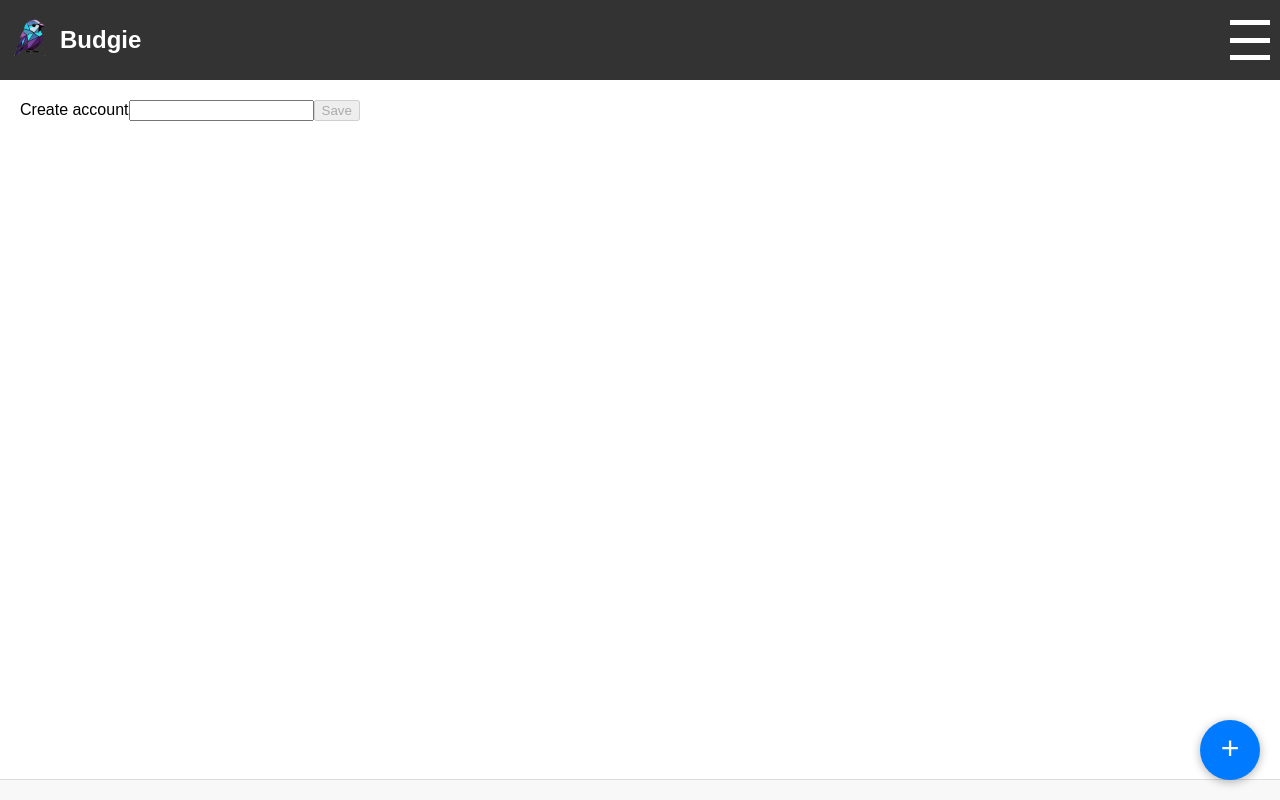
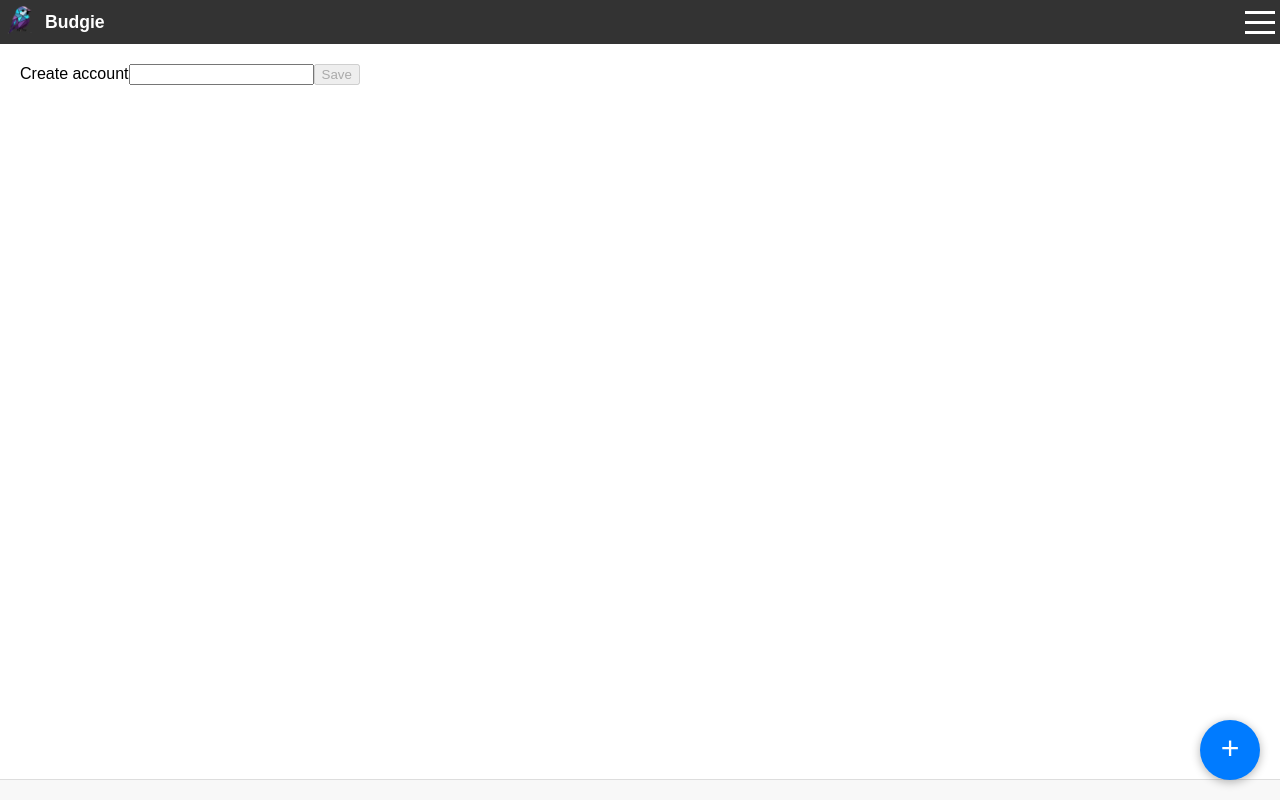
Before and after one commit to hammadfauz/budgie, a React (Vite) app: page /budgie/account/add in a window 1280 px wide. Built offline with nearby package versions, Linux system fonts and the light colour scheme; what dexie-relationships would draw is missing.

Commit message:
reduces titlebar height

```diff
--- a/src/layout.tsx
+++ b/src/layout.tsx
@@ -9,30 +9,30 @@ const SidebarButton = ({ show, onClick }: { show: boolean, onClick: () => void }
     main: {
       display: 'flex',
       flexDirection: 'column' as 'column',
-      width: '40px',
-      height: '40px',
-      justifyContent: 'space-between',
+      width: '30px',
+      height: '30px',
+      justifyContent: 'space-around',
       cursor: 'pointer',
     },
     bar1: {
-      height: '5px',
+      height: '3px',
       background: '#fff',
       transition: 'all 300ms ease-in-out',
       transform: show
-        ? 'rotate(45deg) translate(12px,10px) scaleX(1.43)'
+        ? 'rotate(45deg) translate(6px,5px) scaleX(1.43)'
         : '',
     },
     bar2: {
-      height: '5px',
+      height: '3px',
       background: '#fff',
       transition: 'all 300ms ease-in-out',
     },
     bar3: {
-      height: '5px',
+      height: '3px',
       background: '#fff',
       transition: 'all 300ms ease-in-out',
       transform: show
-        ? 'rotate(-45deg) translate(13px,-13px) scaleX(1.43)'
+        ? 'rotate(-45deg) translate(6px,-6px) scaleX(1.43)'
         : '',
     },
   };
@@ -50,7 +50,7 @@ const SideBar = ({ children }: { children?: React.ReactElement }) => {
       position: 'absolute' as 'absolute',
       right: '0px',
       bottom: '20px',
-      top: '80px',
+      top: '44px',
       background: '#333',
       padding: '10px',
     },
@@ -69,19 +69,20 @@ const Header = () => {
       alignItems: 'center',
       backgroundColor: '#333',
       color: '#fff',
-      padding: '10px',
+      padding: '5px',
     },
     logo: {
       display: 'flex',
       alignItems: 'center',
     },
     img: {
-      width: '40px',
-      height: '40px',
+      width: '30px',
+      height: '30px',
       marginRight: '10px',
     },
     name: {
-      fontSize: '1.5rem',
+      fontSize: '1.1rem',
+      lineHeight: '0.5rem',
     },
     sidebarLink: {
       textDecoration: 'none',
@@ -142,6 +143,7 @@ export const Layout: React.FC = () => {
     },
     content: {
       padding: '20px',
+      overflow: 'scroll',
     },
   };
 
```
